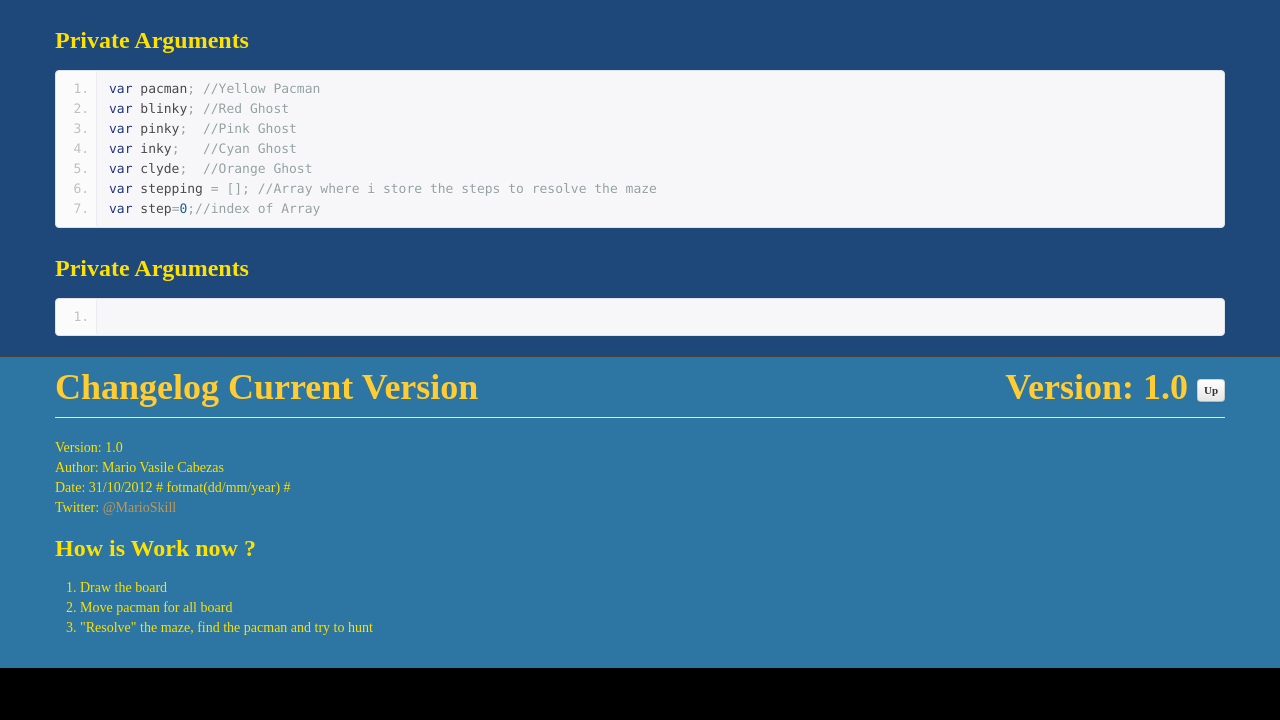
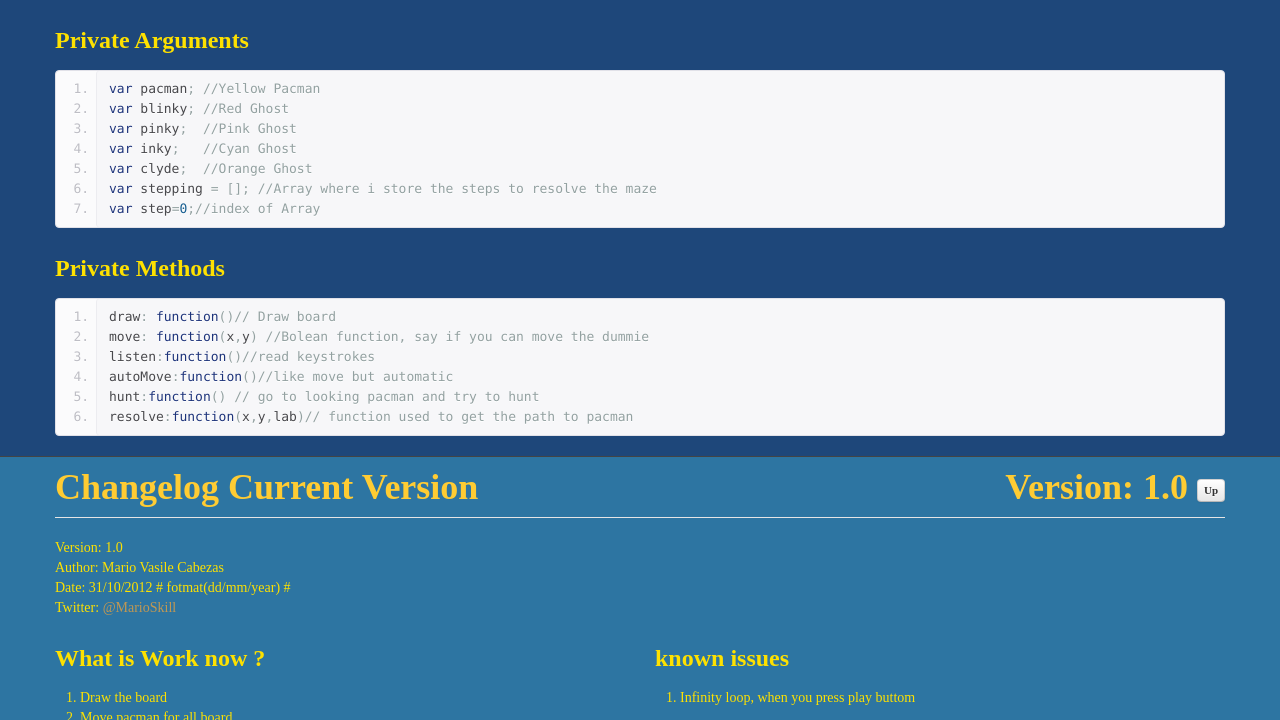
Before and after one commit to MarioSkill/jPacman, a plain HTML site: page index.html in a window 1280 px wide. Shown: the part 2080-2800 px from the top of the page. Drawn offline with Linux system fonts and the light colour scheme; a web font is replaced by a local one.

Commit message:
update documentation about of plugin

```diff
--- a/index.html
+++ b/index.html
@@ -7,9 +7,10 @@
         <meta charset="utf-8">
         <meta http-equiv="X-UA-Compatible" content="IE=edge,chrome=1">
         <title>Pacman Game in HTML5 and CSS3 whit jQuery by @MarioSkill</title>
-        <meta name="description" content="">
+        <meta name="description" content="Clasic Pacman Game, developed in jQuery and HTML5 whit CSS3">
         <meta name="viewport" content="width=device-width">
-
+        <meta name="author" content="Mario Vasile Cabezas">
+        <link rel="icon" href="favicon.ico" type="image/x-icon" />
         <!-- Place favicon.ico and apple-touch-icon.png in the root directory -->
 
         <link rel="stylesheet" href="css/bootstrap.min.css">
@@ -71,7 +72,7 @@
                                     <td>map</td>
                                     <td>Array</td>
                                     <td>Array[]</td>
-                                    <td>Pacman map is used to draw the game</td>
+                                    <td>Pacman map, is used to draw the game</td>
                                 </tr>
                                  <tr>
                                     <td>Height</td>
@@ -147,9 +148,8 @@
 ]</pre>
                             <h3>Private Arguments</h3>
                             <pre class="prettyprint linenums">var pacman; //Yellow Pacman<br>var blinky; //Red Ghost<br>var pinky;  //Pink Ghost<br>var inky;   //Cyan Ghost<br>var clyde;  //Orange Ghost<br>var stepping = []; //Array where i store the steps to resolve the maze<br>var step=0;//index of Array</pre>
-                            <h3>Private Arguments</h3>
-                            <pre class="prettyprint linenums">
-                            </pre>
+                            <h3>Private Methods</h3>
+                            <pre class="prettyprint linenums">draw: function()// Draw board<br>move: function(x,y) //Bolean function, say if you can move the dummie<br>listen:function()//read keystrokes<br>autoMove:function()//like move but automatic<br>hunt:function() // go to looking pacman and try to hunt<br>resolve:function(x,y,lab)// function used to get the path to pacman</pre>
                         </div>
                     </div>
                 </div>
@@ -167,12 +167,23 @@
                                 Date:       31/10/2012 # fotmat(dd/mm/year) #<br>
                                 Twitter:    <a class="text-warning" href="https://twitter.com/MarioSkill">@MarioSkill</a>
                             </p>
-                            <h3>How is Work now ?</h3>
-                                <ol>
-                                    <li>Draw the board</li>
-                                    <li>Move pacman for all board</li>
-                                    <li>"Resolve" the maze, find the pacman and try to hunt</li>
-                                </ol>
+                        <div>
+                    </div>
+                    <div class="row">
+                        <div class="span6">
+                            <h3>What is Work now ?</h3>
+                            <ol>
+                                <li>Draw the board</li>
+                                <li>Move pacman for all board</li>
+                                <li>"Resolve" the maze, find the pacman and try to hunt</li>
+                            </ol>
+                        </div>
+                        <div class="span6">
+                            <h3>known issues</h3>
+                            <ol>
+                                <li>Infinity loop, when you press play buttom</li>
+                            </ol>
+                            <p>This proyect is development and is not finish</p>
                         </div>
                     </div>
                 </div>
@@ -188,7 +199,7 @@
                     </div>
                     <div class="span8" style="text-align: center;">
                           <p class="muted credit">
-                            Game developed by <a href="https://twitter.com/MarioSkill">MarioSkill</a> and hosted on GitHub.<a href="https://github.com/MarioSkill/pacmanjs/">Pacmanjs</a><br>
+                            Game developed by <a href="https://twitter.com/MarioSkill">MarioSkill</a> and hosted on GitHub/<a href="https://github.com/MarioSkill/pacmanjs/">Pacmanjs</a><br>
                             Template developed by <a href="https://twitter.com/MarioSkill">MarioSkill</a> using <a href="http://twitter.github.com/bootstrap/">Bootstrap</a>,
                             Type of font <a href="http://www.google.com/webfonts/specimen/Marcellus+SC">Marcellus+SC from Google Fonts</a>
                             <br />This work is licensed under <a rel="license" href="http://creativecommons.org/licenses/by-sa/3.0/deed.es_CO">Creative Commons Attribution-ShareAlike 3.0 Unported License.</a>.
```
